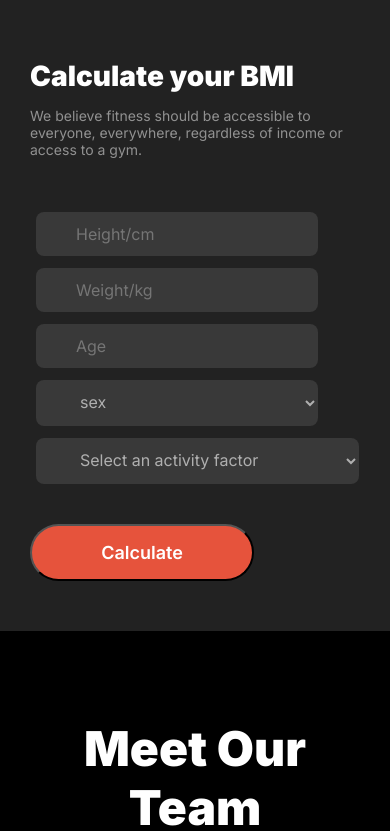
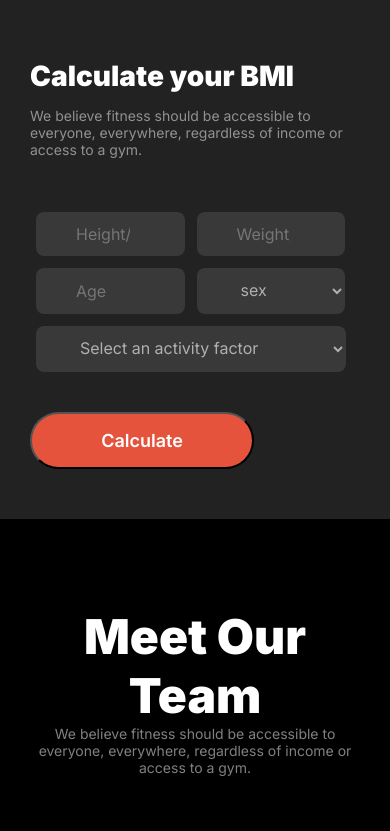
Before and after one commit to M-Nazmul/RB-A2-Fitness, a plain HTML site: page index.html in a window 390 px wide. Shown: the part 4093-4924 px from the top of the page. Drawn offline with Linux system fonts and the light colour scheme; a web font is replaced by a local one.

Commit message:
fix input box

```diff
--- a/css/responsive.css
+++ b/css/responsive.css
@@ -170,6 +170,15 @@ footer {
 
   }
 
+  .bmi-section .bmi-clc-section{
+
+    & .bmi-clc-container{
+        justify-content: center;
+        align-items: center;
+
+
+    }
+}
 /* Team section */
 .team-section, .plan-section{
     padding: 0 30px 88px;
--- a/css/style.css
+++ b/css/style.css
@@ -347,7 +347,7 @@ main .run-container{
                 }
              }
             & form .input-box, .input-box-big{
-                width: 282px;
+                width: 45%;
                 padding: 12px 40px;
                 margin: 6px;
                 border-radius: 8px;
@@ -360,10 +360,10 @@ main .run-container{
 
             }
             & form .gender{
-                max-width: 587px;
+                max-width: 94%;
             }
             & form .input-box-big{
-                width: 98%;
+                width: 100%;
                 padding: 12px 40px;
             }
             & form .btn{
```
